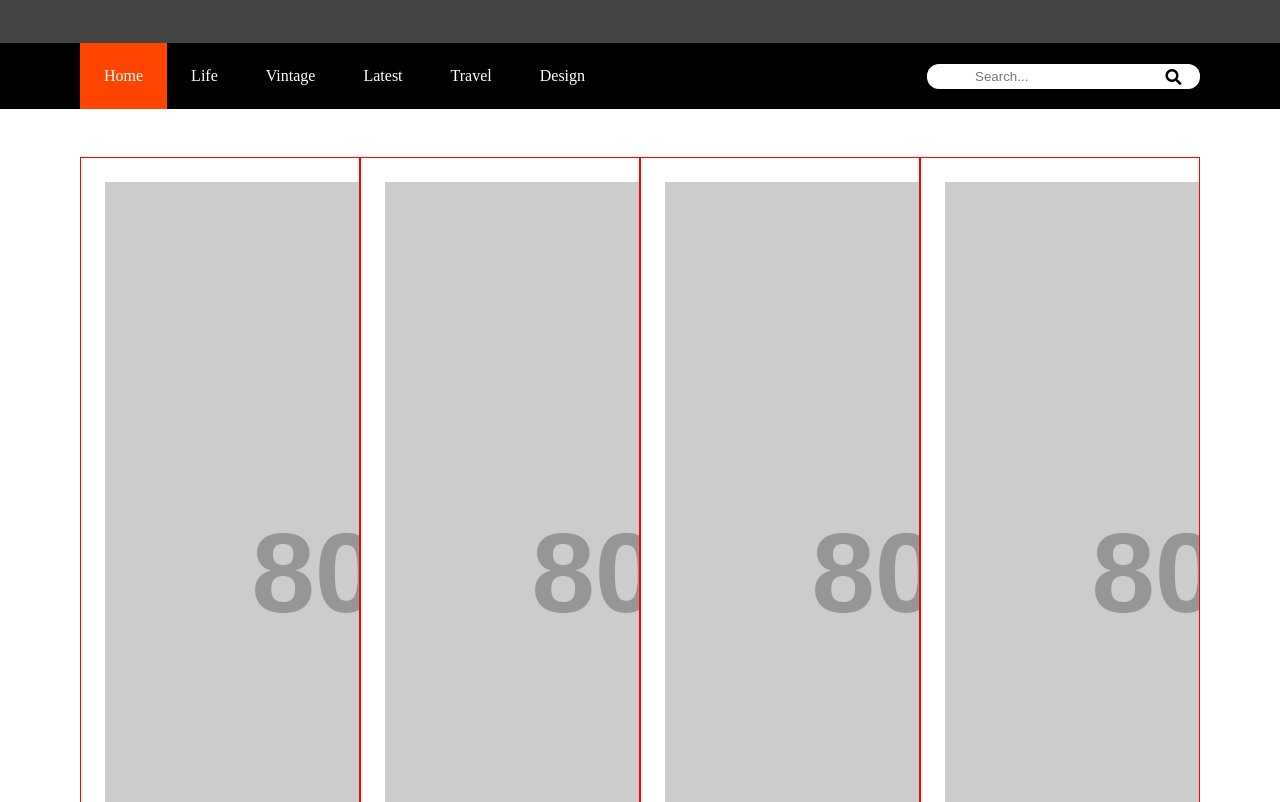
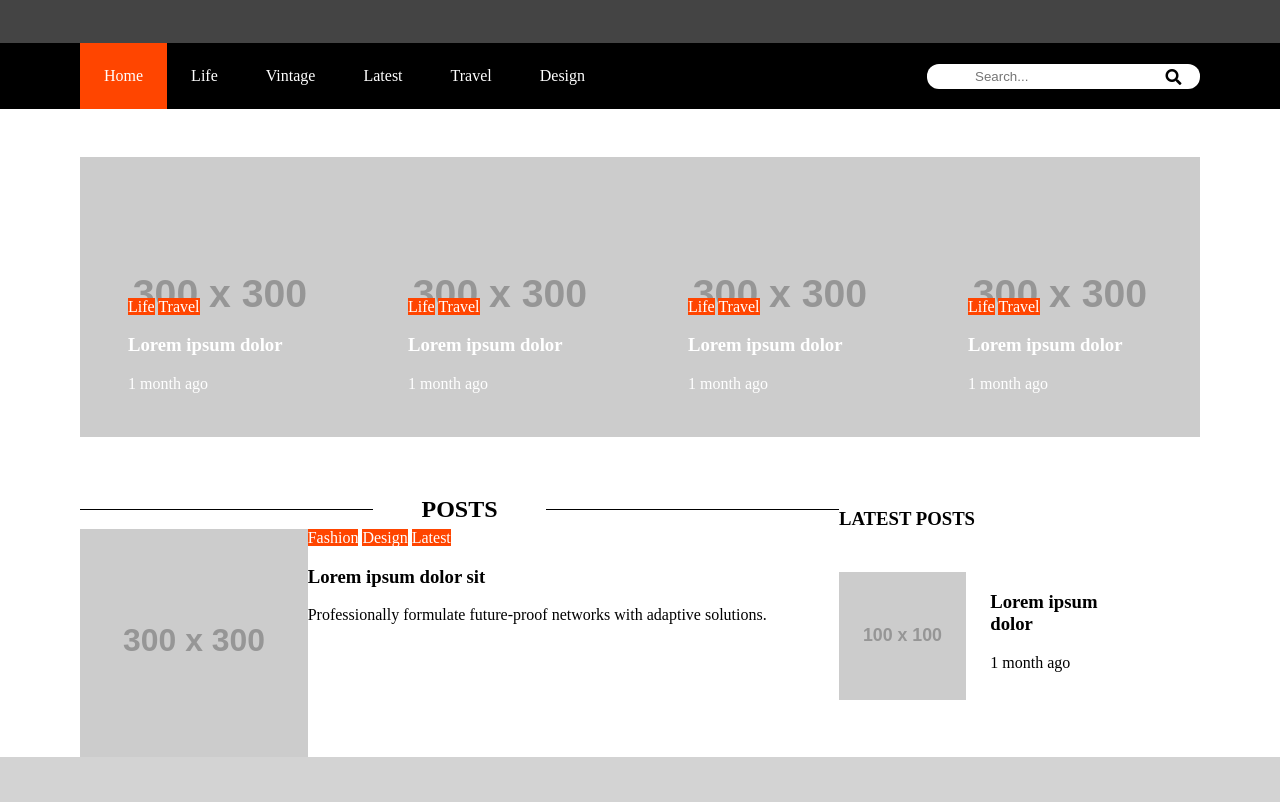
Before and after one commit to justas-dovydaitis/news-magazine, a plain HTML site: page index.html in a window 1280 px wide. Shown: the part 137-939 px from the top of the page. Drawn offline with Linux system fonts and the light colour scheme; placeholder pictures from the web are drawn by us.

Commit message:
made less bootstrapish

```diff
--- /dev/null
+++ b/css/bar.css
@@ -0,0 +1,31 @@
+.bar {
+    display: flex;
+    align-items: center;
+    background-color: #000000;
+    padding-left: 5rem;
+    padding-right: 5rem;
+}
+
+.bar>* {
+    display: flex;
+    height: 100%;
+}
+
+.bar .item {
+    margin: 1rem
+}
+
+.bar.bottom-bar .item {
+    height: 100% !important;
+    margin: 0 !important;
+    padding: 1.5rem;
+}
+
+.bar .item.active {
+    background-color: #ff4500;
+}
+.bar input[type=search] {
+    border-radius: 12px;
+    border: 0;
+    height: 25px;
+}
--- a/css/main.css
+++ b/css/main.css
@@ -4,33 +4,6 @@
 
 body {
     margin: 0;
-}
-
-.bar {
-    display: flex;
-    align-items: center;
-    background-color: #000000;
-    padding-left: 5rem;
-    padding-right: 5rem;
-}
-
-.bar>* {
-    display: flex;
-    height: 100%;
-}
-
-.bar .item {
-    margin: 1rem
-}
-
-.bar.bottom-bar .item {
-    height: 100% !important;
-    margin: 0 !important;
-    padding: 1.5rem;
-}
-
-.bar .item.active {
-    background-color: #ff4500;
 }
 
 .cover {
@@ -43,16 +16,6 @@ body {
 a {
     text-decoration: none;
     color: white;
-}
-
-.position-relative {
-    position: relative;
-}
-
-input {
-    border-radius: 12px;
-    border: 0;
-    height: 25px;
 }
 
 .icon {
@@ -110,11 +73,6 @@ hr.divider:after {
     font-weight: 900;
 }
 
-.posts {
-    display: grid;
-    grid-template-columns: repeat(12, calc(100%/12));
-}
-
 .scroll-top {
     position: absolute;
     right: 1rem;
--- /dev/null
+++ b/css/post.css
@@ -0,0 +1,30 @@
+section.post-section {
+    display: flex;
+    width: 100%;
+    flex-flow: wrap;
+}
+
+.posts .post {
+    display: flex;
+    flex-flow: wrap;
+}
+
+.posts .post>img, .posts .post>article {
+    width: 100%;
+}
+
+
+
+@media only screen and (min-width: 578px) {
+    .posts .post>img, .posts .post>article {
+        width: 50%;
+    }
+}
+@media only screen and (min-width: 768px) {
+    .posts .post>article {
+        width: 70%;
+    }
+    .posts .post>img {
+        width: 30%;
+    }
+}
--- /dev/null
+++ b/css/suggestion.css
@@ -0,0 +1,43 @@
+section.suggestion-section {
+    display: flex;
+    flex-flow: wrap;
+    justify-content: space-between;
+}
+.suggestion {
+    overflow: hidden;
+    position: relative;
+    width: 100%;
+    /* border: 1px red solid; */
+}
+
+.suggestion>img {
+    width: 100%;
+    height: auto;
+}
+
+.suggestion>.details {
+    position: absolute;
+    bottom: 3rem;
+    left: 3rem;
+    color: white;
+}
+
+.suggestion>.details>.category>span {
+    background-color: #ff4500;
+}
+
+.suggestion>.details>.category>h3 {
+    font-weight: 900;
+}
+
+
+@media only screen and (min-width: 576px) {
+    .suggestion {
+        width: 50%;
+    }
+}
+@media only screen and (min-width: 992px) {
+    .suggestion {
+        width: 25%;
+    }
+}
--- a/css/others.css
+++ b/css/utilities.css
@@ -19,3 +19,7 @@
 .pos-relative {
     position: relative;
 }
+
+.position-relative {
+    position: relative;
+}
--- a/index.html
+++ b/index.html
@@ -2,12 +2,16 @@
 <html>
 
 <head>
-    <link rel="stylesheet" href="./css/main.css">
-    <link rel="stylesheet" href="./css/grid.css">
-    <link rel="stylesheet" href="./css/colors.css">
-    <link rel="stylesheet" href="./css/spacing.css">
-    <link rel="stylesheet" href="./css/others.css">
-    <link rel="stylesheet" href="https://cdnjs.cloudflare.com/ajax/libs/font-awesome/5.12.0/css/all.min.css">
+    <link rel="stylesheet" href="./css/main.css" />
+    <link rel="stylesheet" href="./css/suggestion.css" />
+    <link rel="stylesheet" href="./css/bar.css" />
+    <link rel="stylesheet" href="./css/post.css" />
+
+    <link rel="stylesheet" href="./css/grid.css" />
+    <link rel="stylesheet" href="./css/colors.css" />
+    <link rel="stylesheet" href="./css/spacing.css" />
+    <link rel="stylesheet" href="./css/utilities.css" />
+    <link rel="stylesheet" href="https://cdnjs.cloudflare.com/ajax/libs/font-awesome/5.12.0/css/all.min.css" />
 </head>
 
 <body>
@@ -64,44 +68,64 @@
                 <i class="fas fa-search icon"></i>
                 <input class="px-3" type='search' placeholder="Search...">
             </div>
-
         </nav>
     </header>
     <main class="px-5">
-        <section class="row py-3">
-            <div class="col-xs-12 col-md-6 col-lg-3">
-                <img src='https://via.placeholder.com/800' alt="image placeholder" />
+        <section class="py-3 suggestion-section">
+            <div class="suggestion">
+                <img src='https://via.placeholder.com/300' alt="image placeholder" title="placeholder" />
+                <div class="details">
+                    <div class="category">
+                        <span>Life</span>
+                        <span>Travel</span>
+                    </div>
+                    <h3>Lorem ipsum dolor</h3>
+                    <span>1 month ago</span>
+                </div>
             </div>
-            <div class="col-xs-12 col-md-6 col-lg-3">
-                <img src='https://via.placeholder.com/800' alt="image placeholder" />
+            <div class="suggestion">
+                <img src='https://via.placeholder.com/300' alt="image placeholder" title="placeholder" />
+                <div class="details">
+                    <div class="category">
+                        <span>Life</span>
+                        <span>Travel</span>
+                    </div>
+                    <h3>Lorem ipsum dolor</h3>
+                    <span>1 month ago</span>
+                </div>
             </div>
-            <div class="col-xs-12 col-md-6 col-lg-3">
-                <img src='https://via.placeholder.com/800' alt="image placeholder" />
+            <div class="suggestion">
+                <img src='https://via.placeholder.com/300' alt="image placeholder" title="placeholder" />
+                <div class="details">
+                    <div class="category">
+                        <span>Life</span>
+                        <span>Travel</span>
+                    </div>
+                    <h3>Lorem ipsum dolor</h3>
+                    <span>1 month ago</span>
+                </div>
             </div>
-            <div class="col-xs-12 col-md-6 col-lg-3">
-                <img src='https://via.placeholder.com/800' alt="image placeholder" />
+            <div class="suggestion">
+                <img src='https://via.placeholder.com/300' alt="image placeholder" title="placeholder" />
+                <div class="details">
+                    <div class="category">
+                        <span>Life</span>
+                        <span>Travel</span>
+                    </div>
+                    <h3>Lorem ipsum dolor</h3>
+                    <span>1 month ago</span>
+                </div>
             </div>
         </section>
-        <section class="row">
-            <div class="col-xs-8">
+        <section class="post-section">
+            <div class="posts">
                 <hr class="divider" data-content="POSTS">
-                <div class="row"> <button class='float-right bg-accent'>add post</button></div>
-                <div class="row">
-                    <img class="col-xs-4 pl-0" src='https://via.placeholder.com/300' alt="image placeholder" />
-                    <article class="col-xs-8">
-                        <div class="row">
-                            <span class="bg-accent text-white">Fashion</span>
-                            <span class="bg-accent text-white">Design</span>
-                            <span class="bg-accent text-white">Latest</span>
-                        </div>
-                        <h3 class="row"> Lorem ipsum dolor sit </h3>
-                        <p class="row">Professionally formulate future-proof networks with adaptive solutions.</p>
-                    </article>
-                </div>
-                <div class="row">
-                    <img class="col-xs-4 pl-0" src='https://via.placeholder.com/300' alt="image placeholder" />
-                    <article class="col-xs-8">
-                        <div class="row">
+
+
+                <div class="post">
+                    <img src='https://via.placeholder.com/300' alt="image placeholder" title='placeholder' />
+                    <article>
+                        <div class="tags">
                             <span class="bg-accent text-white">Fashion</span>
                             <span class="bg-accent text-white">Design</span>
                             <span class="bg-accent text-white">Latest</span>
@@ -111,12 +135,13 @@
                     </article>
                 </div>
             </div>
-            <aside class="col-xs-4">
+            <aside class="latest posts">
                 <div class="row">
                     <h3 class="text-uppercase">latest posts</h3>
                 </div>
                 <div class="row ">
-                    <img class="pl-0 col-xs-12 col-md-6" src='https://via.placeholder.com/100' alt="image placeholder" />
+                    <img class="pl-0 col-xs-12 col-md-6" src='https://via.placeholder.com/100'
+                        alt="image placeholder" />
                     <div class="pl-0 col-xs-12 col-md-6">
                         <h3> Lorem ipsum dolor</h3>
                         <span>1 month ago</span>
```
